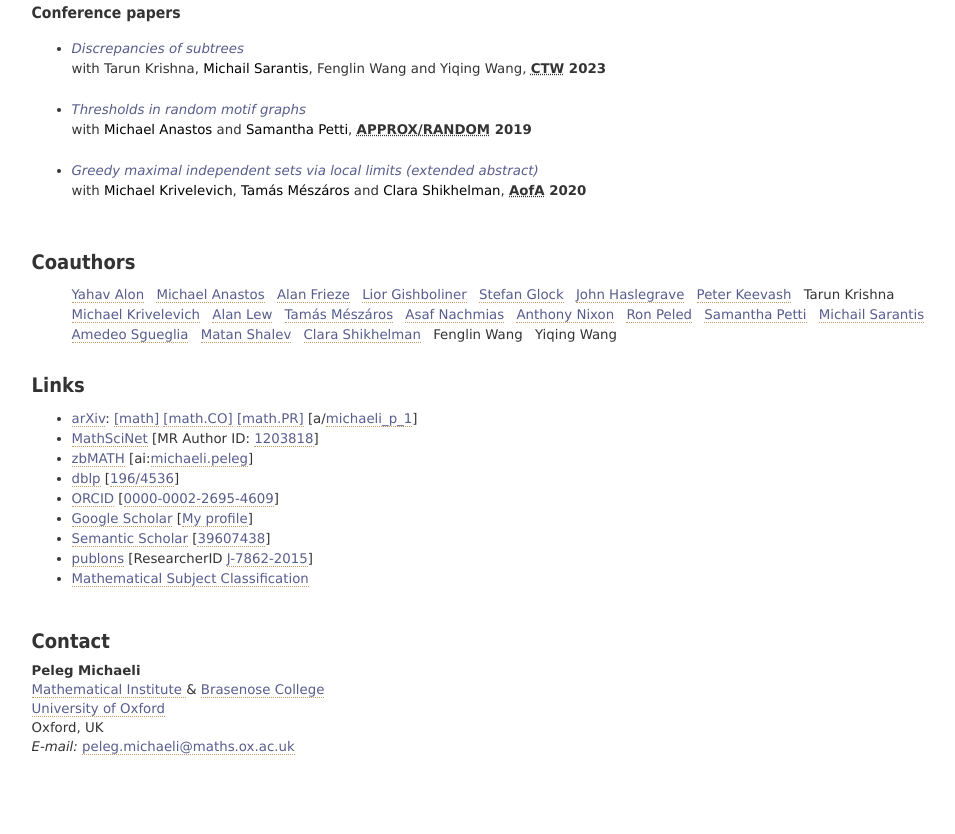
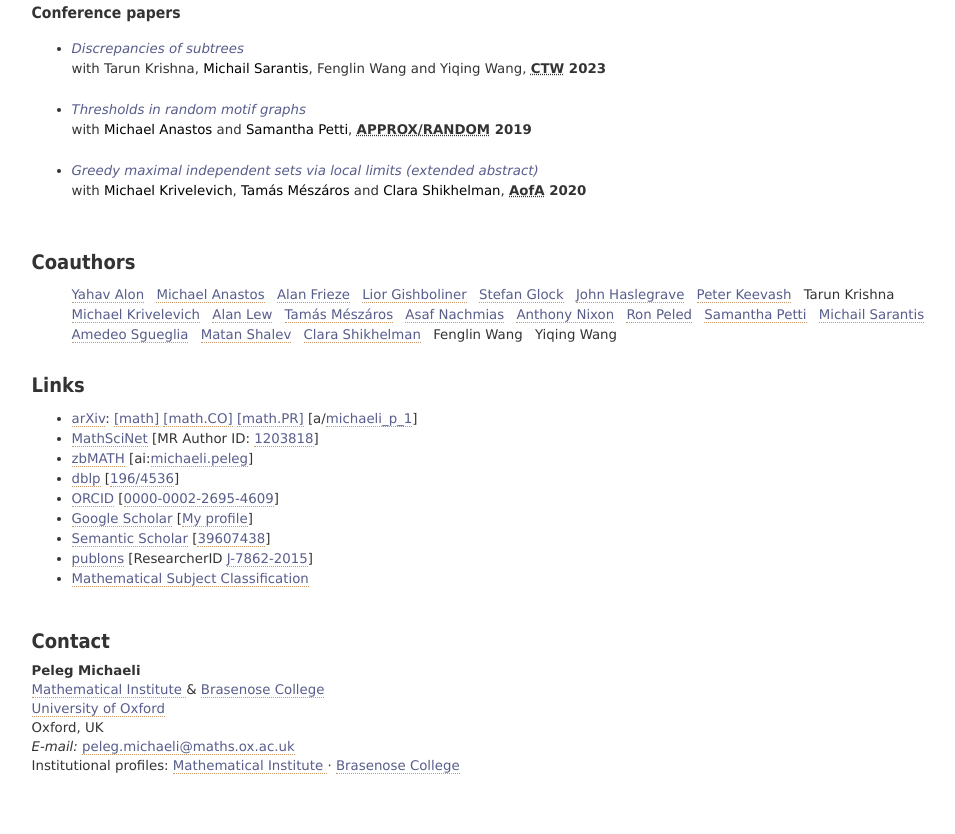
Before and after one commit to pelegm/pelegm.github.io, a plain HTML site: page index.html in a window 1280 px wide. Shown: the part 1506-2340 px from the top of the page, without its empty margins (136-1091 px from the left). Drawn offline with Linux system fonts and the light colour scheme.

Commit message:
Publish approved Home redesign
Release candidate: home-institutional-profiles-20260915

Manifest SHA-256: c3d758cabbaf15c4337cd600167cef1e6be44b10ac5876a4dd288f88cdc751c3

```diff
--- a/index.html
+++ b/index.html
@@ -345,6 +345,13 @@ type="image/vnd.microsoft.icon" />-->
         <em>E-mail:</em>
         <a href="mailto:peleg.michaeli@maths.ox.ac.uk">
             peleg.michaeli@maths.ox.ac.uk
+        </a><br>
+        Institutional profiles:
+        <a href="https://www.maths.ox.ac.uk/people/peleg.michaeli">
+            Mathematical Institute
+        </a> &middot;
+        <a href="https://www.bnc.ox.ac.uk/person/dr-peleg-michaeli/">
+            Brasenose College
         </a>
     </address>
     </section>
```
